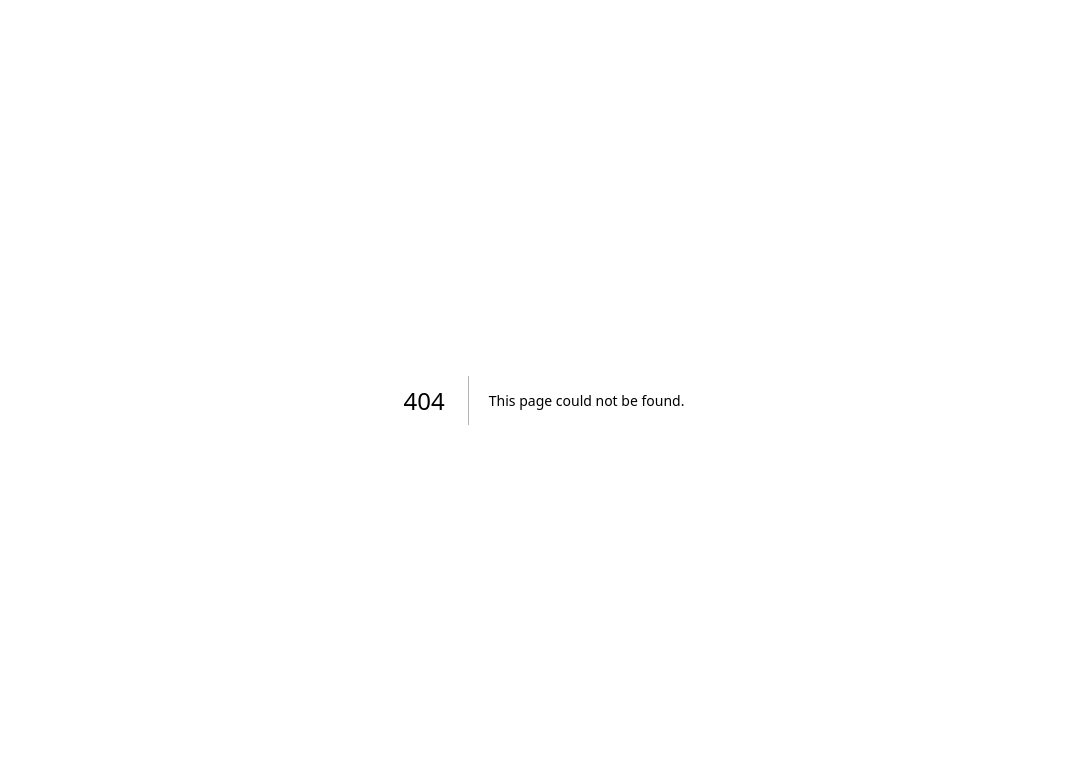
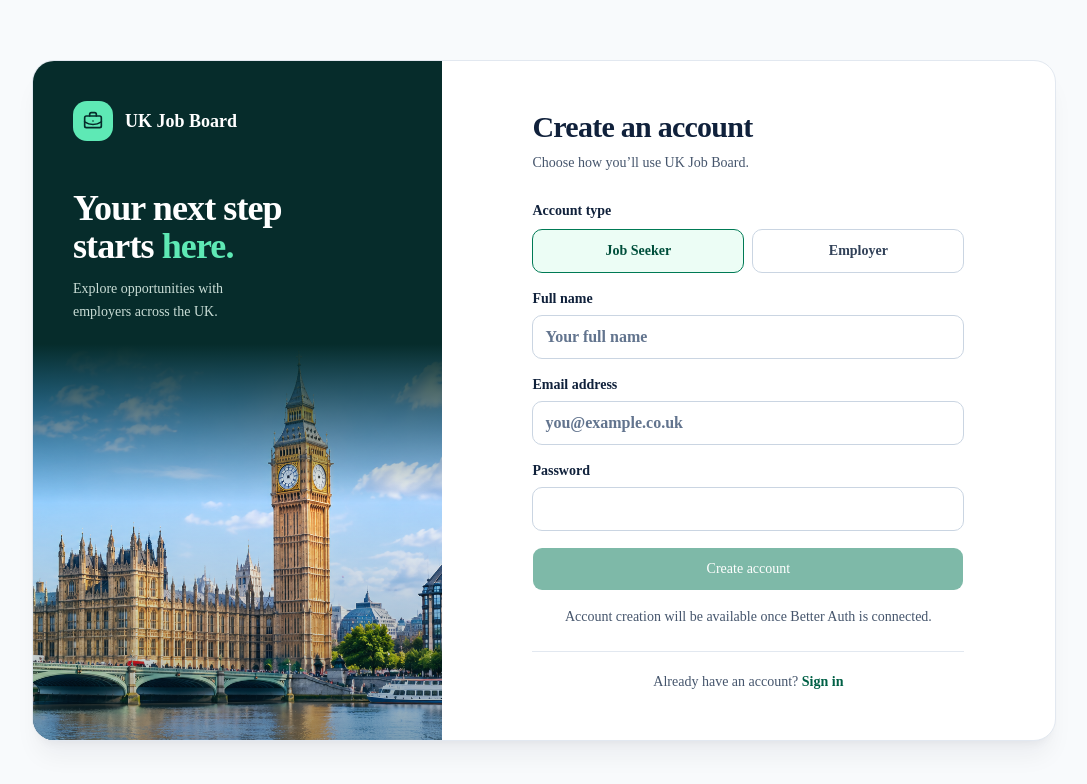
Before and after one commit to nahid1838/UK-Job-Board-Frontend, a Next.js app: page /register in a window 1280 px wide. Before the commit this address had no page. Shown: the top 784 px of the page, without its empty margins (96-1183 px from the left). Built offline with nearby package versions, Linux system fonts and the light colour scheme.

Commit message:
Login and Register page complete

```diff
--- /dev/null
+++ b/src/app/(auth)/layout.tsx
@@ -0,0 +1,43 @@
+import { BriefcaseBusiness } from "lucide-react";
+import Image from "next/image";
+import Link from "next/link";
+import type { ReactNode } from "react";
+import parliamentPhoto from "../../../public/images/london-parliament-panorama.png";
+
+export default function AuthLayout({ children }: { children: ReactNode }) {
+  return (
+    <main className="flex flex-1 items-center justify-center bg-slate-50 px-4 py-6 font-sans text-[#10213b] sm:px-8 sm:py-10">
+      <div className="grid w-full max-w-5xl overflow-hidden rounded-3xl border border-slate-200 bg-white shadow-xl shadow-slate-900/5 md:grid-cols-[2fr_3fr]">
+        <aside className="relative isolate overflow-hidden bg-[#062c2b] px-6 py-5 text-white sm:px-10 md:flex md:flex-col md:px-8 md:pt-8 md:pb-0 lg:px-10 lg:pt-10">
+          <Link href="/" aria-label="UK Job Board home" className="inline-flex w-fit items-center gap-3 rounded-lg text-lg font-bold focus-visible:outline-2 focus-visible:outline-offset-4 focus-visible:outline-emerald-300">
+            <span className="grid size-10 place-items-center rounded-xl bg-emerald-300 text-[#062c2b]">
+              <BriefcaseBusiness aria-hidden="true" className="size-5" />
+            </span>
+            UK Job Board
+          </Link>
+          <div className="mt-10 hidden md:block lg:mt-12">
+            <p className="max-w-[15ch] text-3xl leading-[1.08] font-extrabold tracking-tight lg:text-4xl">
+              Your next step starts <span className="text-emerald-300">here.</span>
+            </p>
+            <p className="mt-3 max-w-[26ch] text-sm leading-relaxed text-emerald-50/85">
+              Explore opportunities with employers across the UK.
+            </p>
+          </div>
+          <div className="relative -mx-8 mt-5 hidden min-h-48 flex-1 md:block lg:-mx-10">
+            <Image
+              src={parliamentPhoto}
+              alt=""
+              fill
+              sizes="(max-width: 1023px) 400px, 540px"
+              className="object-cover object-[68%_45%]"
+            />
+            <div aria-hidden="true" className="absolute inset-0 bg-linear-to-b from-[#062c2b] from-0% via-transparent via-40% to-[#062c2b]/35" />
+          </div>
+        </aside>
+        <div className="mx-auto w-full max-w-lg px-6 py-8 sm:px-10 sm:py-12">
+          {children}
+        </div>
+      </div>
+    </main>
+  );
+}
--- /dev/null
+++ b/src/app/(auth)/login/page.tsx
@@ -0,0 +1,7 @@
+import { AuthForm } from "@/components/auth/auth-form";
+
+export const metadata = { title: "Sign in | UK Job Board" };
+
+export default function LoginPage() {
+  return <AuthForm mode="login" />;
+}
--- /dev/null
+++ b/src/app/(auth)/register/page.tsx
@@ -0,0 +1,21 @@
+import { AuthForm } from "@/components/auth/auth-form";
+import { Suspense } from "react";
+
+export const metadata = { title: "Create an account | UK Job Board" };
+
+type RegisterPageProps = {
+  searchParams: Promise<{ role?: string | string[] }>;
+};
+
+async function RegisterForm({ searchParams }: RegisterPageProps) {
+  const { role } = await searchParams;
+  return <AuthForm mode="register" initialRole={role === "employer" ? "employer" : "seeker"} />;
+}
+
+export default function RegisterPage({ searchParams }: RegisterPageProps) {
+  return (
+    <Suspense fallback={<p role="status">Loading registration…</p>}>
+      <RegisterForm searchParams={searchParams} />
+    </Suspense>
+  );
+}
--- /dev/null
+++ b/src/components/auth/auth-form.tsx
@@ -0,0 +1,76 @@
+import { Button } from "@/components/ui/button";
+import Link from "next/link";
+
+const accountTypes = [
+  { value: "seeker", label: "Job Seeker" },
+  { value: "employer", label: "Employer" },
+] as const;
+
+const inputStyle = "mt-1.5 h-11 w-full rounded-lg border border-slate-300 bg-white px-3 text-base text-[#10213b] placeholder:text-slate-500 focus-visible:outline-2 focus-visible:outline-offset-2 focus-visible:outline-emerald-700";
+
+type AuthFormProps =
+  | { mode: "login" }
+  | { mode: "register"; initialRole: "seeker" | "employer" };
+
+export function AuthForm(props: AuthFormProps) {
+  const isRegister = props.mode === "register";
+
+  return (
+    <>
+      <h1 className="text-3xl font-extrabold tracking-tight">
+        {isRegister ? "Create an account" : "Welcome back"}
+      </h1>
+      <p className="mt-2 text-sm text-slate-600">
+        {isRegister ? "Choose how you’ll use UK Job Board." : "Sign in to your UK Job Board account."}
+      </p>
+
+      <form method="post" className="mt-7 space-y-4" aria-describedby="auth-preview-note">
+        {props.mode === "register" && (
+          <>
+            <fieldset>
+              <legend className="mb-2 text-sm font-semibold">Account type</legend>
+              <div className="grid grid-cols-2 gap-2">
+                {accountTypes.map(({ value, label }) => (
+                  <label key={value} className="cursor-pointer">
+                    <input type="radio" name="role" value={value} defaultChecked={props.initialRole === value} className="peer sr-only" />
+                    <span className="flex min-h-11 items-center justify-center rounded-lg border border-slate-300 px-2 text-center text-sm font-semibold text-slate-700 peer-checked:border-emerald-700 peer-checked:bg-emerald-50 peer-checked:text-emerald-900 peer-focus-visible:outline-2 peer-focus-visible:outline-offset-2 peer-focus-visible:outline-emerald-700">
+                      {label}
+                    </span>
+                  </label>
+                ))}
+              </div>
+            </fieldset>
+            <label className="block text-sm font-semibold">
+              Full name
+              <input className={inputStyle} name="name" autoComplete="name" placeholder="Your full name" required />
+            </label>
+          </>
+        )}
+
+        <label className="block text-sm font-semibold">
+          Email address
+          <input className={inputStyle} type="email" name="email" autoComplete="email" placeholder="you@example.co.uk" required />
+        </label>
+
+        <label className="block text-sm font-semibold">
+          Password
+          <input className={inputStyle} type="password" name="password" autoComplete={isRegister ? "new-password" : "current-password"} required />
+        </label>
+
+        <Button type="submit" disabled className="min-h-11 w-full bg-[#007653] text-white">
+          {isRegister ? "Create account" : "Sign in"}
+        </Button>
+        <p id="auth-preview-note" className="text-center text-sm text-slate-600">
+          {isRegister ? "Account creation" : "Sign-in"} will be available once Better Auth is connected.
+        </p>
+      </form>
+
+      <p className="mt-6 border-t border-slate-200 pt-5 text-center text-sm text-slate-600">
+        {isRegister ? "Already have an account?" : "New to UK Job Board?"}{" "}
+        <Link href={isRegister ? "/login" : "/register"} className="rounded-sm font-semibold text-emerald-800 underline-offset-4 hover:underline focus-visible:outline-2 focus-visible:outline-offset-2 focus-visible:outline-emerald-700">
+          {isRegister ? "Sign in" : "Create an account"}
+        </Link>
+      </p>
+    </>
+  );
+}
```
